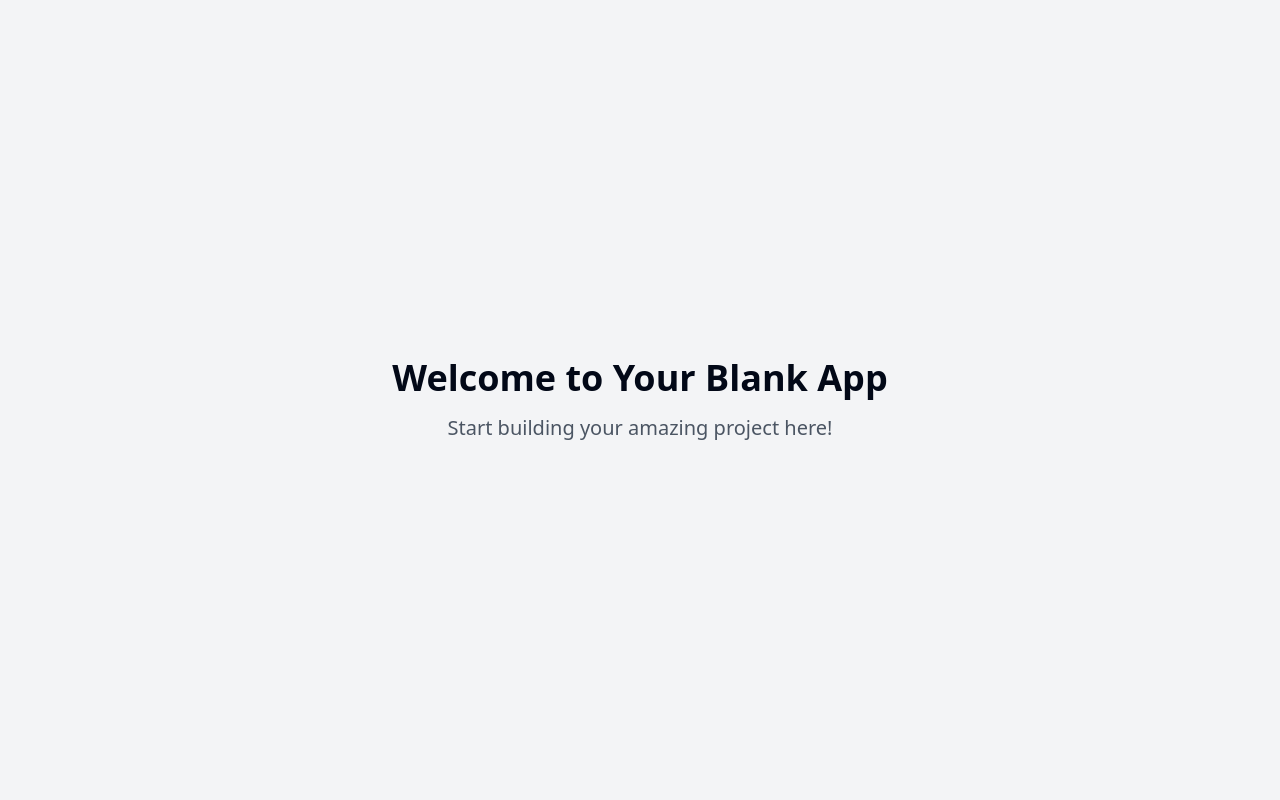
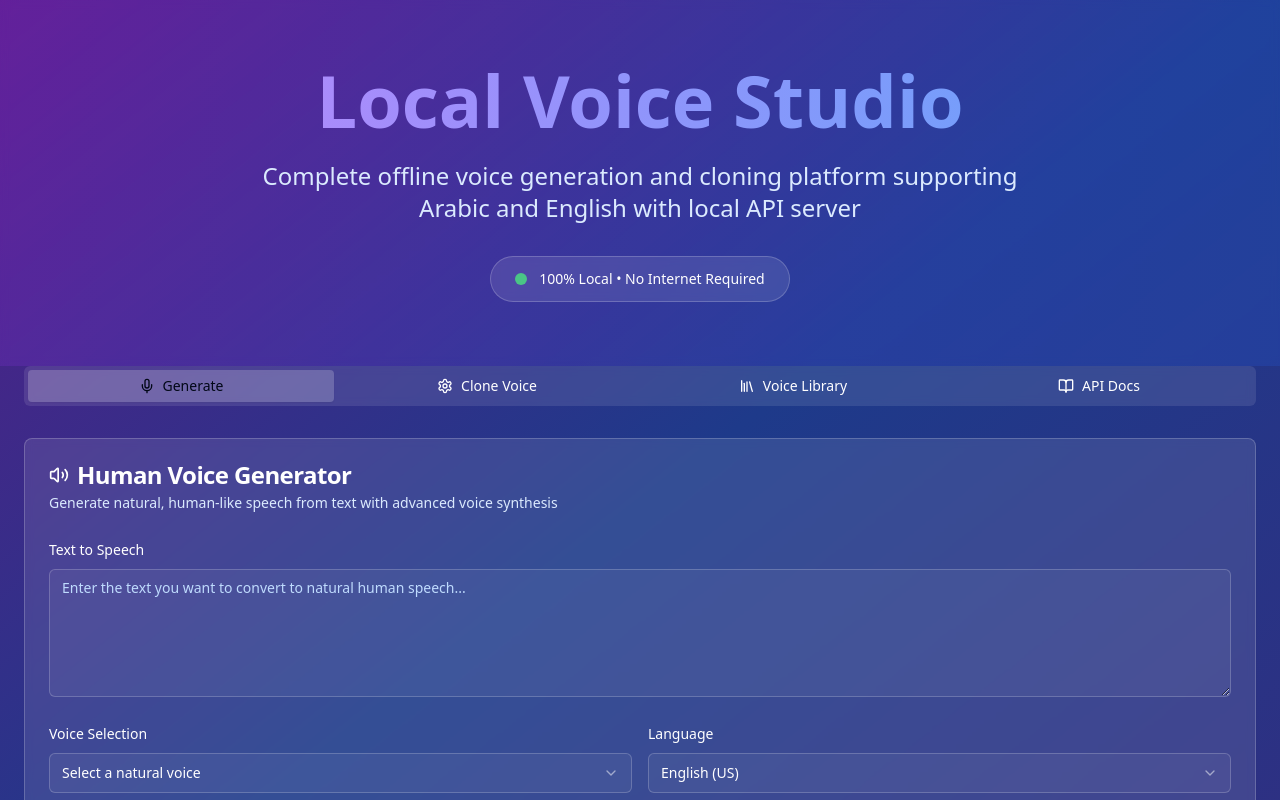
Before and after one commit to MohedJ84/voice-clone-central, a React (Vite) app: page / in a window 1280 px wide. Shown: the top 800 px of the page. Built offline with nearby package versions, Linux system fonts and the light colour scheme.

Commit message:
Fix: Display blank page
The application is showing a blank page instead of the expected interface. This commit fixes the issue.

```diff
--- a/src/pages/Index.tsx
+++ b/src/pages/Index.tsx
@@ -1,11 +1,70 @@
-// Update this page (the content is just a fallback if you fail to update the page)
+
+import React from 'react';
+import { Tabs, TabsContent, TabsList, TabsTrigger } from "@/components/ui/tabs";
+import VoiceGenerator from '@/components/VoiceGenerator';
+import VoiceCloning from '@/components/VoiceCloning';
+import VoiceLibrary from '@/components/VoiceLibrary';
+import ApiDocumentation from '@/components/ApiDocumentation';
+import { Mic, BookOpen, Library, Settings } from 'lucide-react';
 
 const Index = () => {
   return (
-    <div className="min-h-screen flex items-center justify-center bg-gray-100">
-      <div className="text-center">
-        <h1 className="text-4xl font-bold mb-4">Welcome to Your Blank App</h1>
-        <p className="text-xl text-gray-600">Start building your amazing project here!</p>
+    <div className="min-h-screen bg-gradient-to-br from-purple-900 via-blue-900 to-indigo-900">
+      {/* Header */}
+      <div className="relative overflow-hidden">
+        <div className="absolute inset-0 bg-gradient-to-r from-purple-600/20 to-blue-600/20 backdrop-blur-sm"></div>
+        <div className="relative container mx-auto px-6 py-16 text-center text-white">
+          <h1 className="text-5xl md:text-7xl font-bold mb-6 bg-gradient-to-r from-purple-400 to-blue-400 bg-clip-text text-transparent">
+            Local Voice Studio
+          </h1>
+          <p className="text-xl md:text-2xl mb-8 text-blue-100 max-w-3xl mx-auto">
+            Complete offline voice generation and cloning platform supporting Arabic and English with local API server
+          </p>
+          <div className="inline-flex items-center px-6 py-3 bg-white/10 backdrop-blur-sm rounded-full border border-white/20">
+            <div className="w-3 h-3 bg-green-400 rounded-full mr-3 animate-pulse"></div>
+            <span className="text-sm font-medium">100% Local • No Internet Required</span>
+          </div>
+        </div>
+      </div>
+
+      {/* Main Content */}
+      <div className="container mx-auto px-6 pb-16">
+        <Tabs defaultValue="generate" className="w-full">
+          <TabsList className="grid w-full grid-cols-4 mb-8 bg-white/10 backdrop-blur-sm border-0">
+            <TabsTrigger value="generate" className="data-[state=active]:bg-white/20 text-white">
+              <Mic className="w-4 h-4 mr-2" />
+              Generate
+            </TabsTrigger>
+            <TabsTrigger value="clone" className="data-[state=active]:bg-white/20 text-white">
+              <Settings className="w-4 h-4 mr-2" />
+              Clone Voice
+            </TabsTrigger>
+            <TabsTrigger value="library" className="data-[state=active]:bg-white/20 text-white">
+              <Library className="w-4 h-4 mr-2" />
+              Voice Library
+            </TabsTrigger>
+            <TabsTrigger value="api" className="data-[state=active]:bg-white/20 text-white">
+              <BookOpen className="w-4 h-4 mr-2" />
+              API Docs
+            </TabsTrigger>
+          </TabsList>
+
+          <TabsContent value="generate" className="space-y-6">
+            <VoiceGenerator />
+          </TabsContent>
+
+          <TabsContent value="clone" className="space-y-6">
+            <VoiceCloning />
+          </TabsContent>
+
+          <TabsContent value="library" className="space-y-6">
+            <VoiceLibrary />
+          </TabsContent>
+
+          <TabsContent value="api" className="space-y-6">
+            <ApiDocumentation />
+          </TabsContent>
+        </Tabs>
       </div>
     </div>
   );
```
